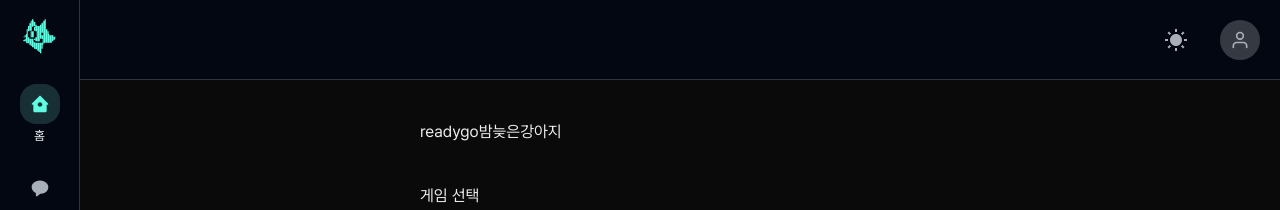
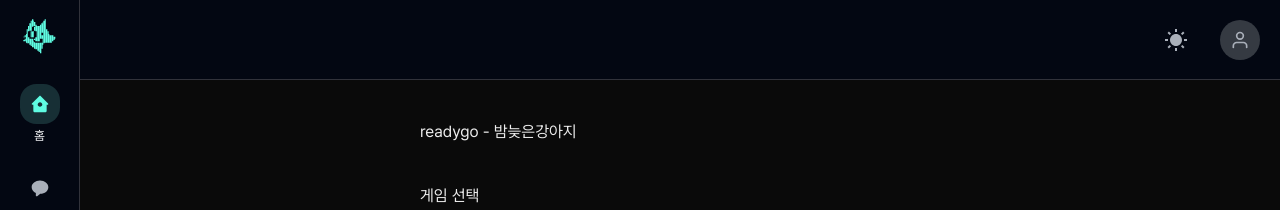
Before and after one commit to szeunkk/ReadyGo, a Next.js app: page / in a window 1280 px wide. Shown: the top 210 px of the page. Built offline with nearby package versions, Linux system fonts and the light colour scheme.

Commit message:
fix: 랜덤 닉네임 생성으로 인한 hydration 오류 수정
- useEffect로 클라이언트에서만 닉네임 생성
- 서버/클라이언트 간 불일치 해결
- Text content does not match server-rendered HTML 오류 해결

```diff
--- a/src/app/page.tsx
+++ b/src/app/page.tsx
@@ -2,15 +2,21 @@
 
 import { generateNickname } from '@/lib/nickname/generateNickname';
 import Radio from '@/commons/components/radio';
-import { useState } from 'react';
+import { useState, useEffect } from 'react';
 
 export default function Home() {
   const [selectedGame, setSelectedGame] = useState('lol');
   const [selectedTier, setSelectedTier] = useState('gold');
+  const [nickname, setNickname] = useState('');
+
+  // 클라이언트에서만 닉네임 생성 (hydration 오류 방지)
+  useEffect(() => {
+    setNickname(generateNickname());
+  }, []);
 
   return (
     <div style={{ padding: '40px', maxWidth: '600px', margin: '0 auto' }}>
-      <h1>readygo{generateNickname()}</h1>
+      <h1>readygo - {nickname}</h1>
 
       <div style={{ marginTop: '40px' }}>
         <h2 style={{ marginBottom: '16px' }}>게임 선택</h2>
```
